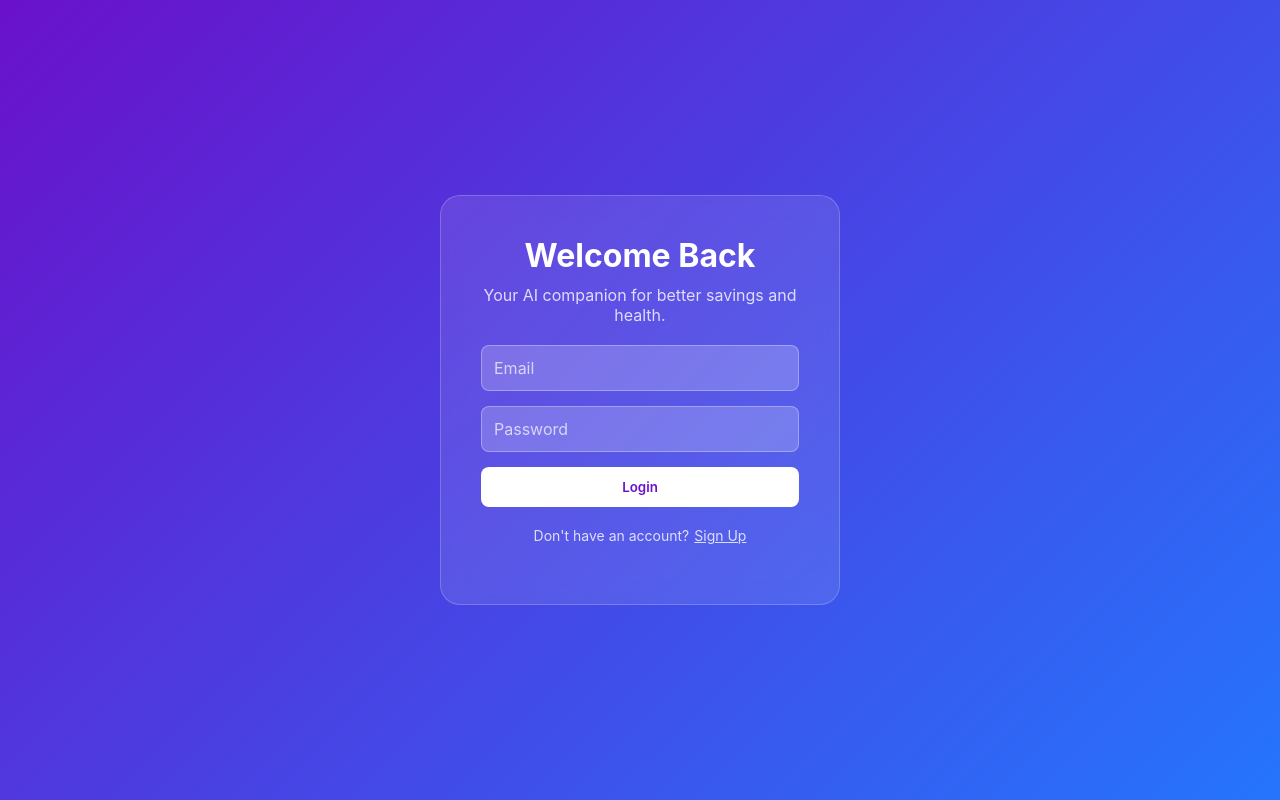
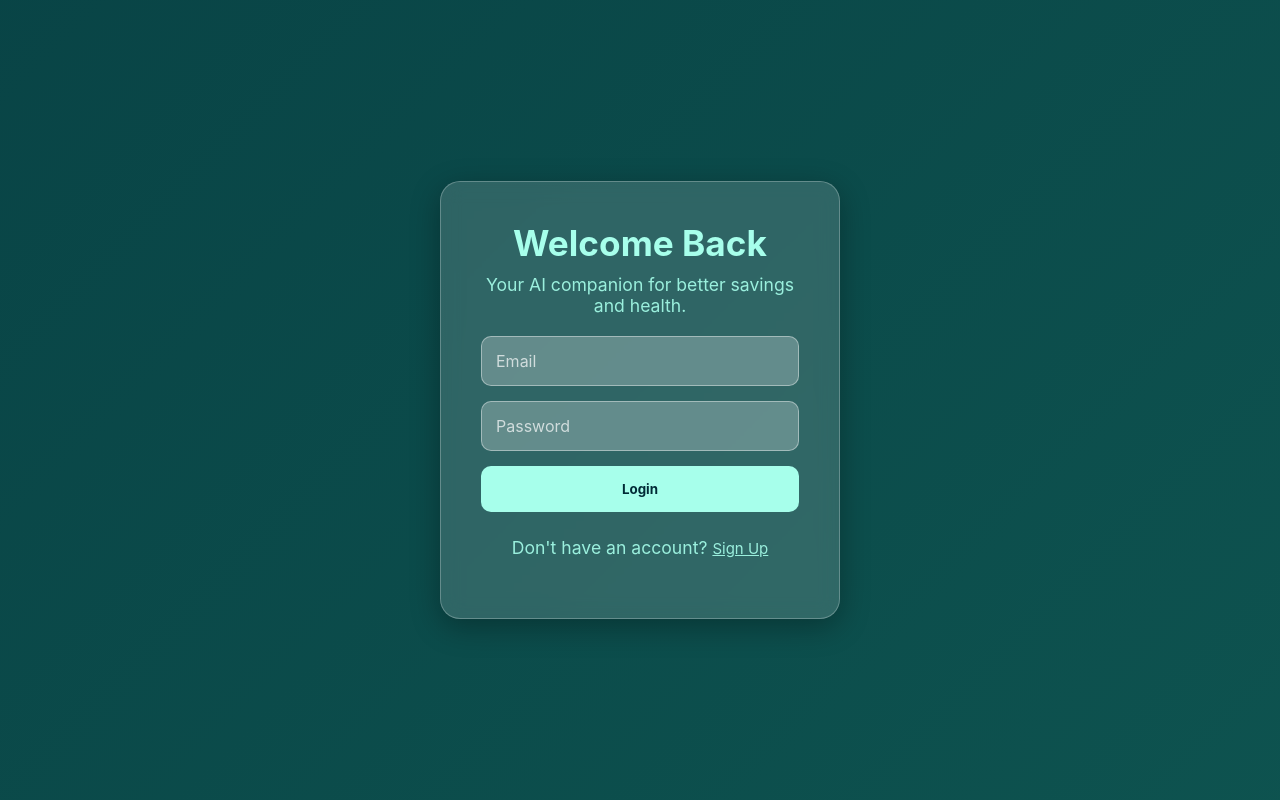
Before and after one commit to ras-al/smart-finance-manager, a React (Vite) app: page / in a window 1280 px wide. Built offline with nearby package versions, Linux system fonts and the light colour scheme; no server answers.

Commit message:
UI changes: updated theme and animations

```diff
--- a/src/styles.css
+++ b/src/styles.css
@@ -1,21 +1,25 @@
 /* --- Root Variables for Theming (Light Theme) --- */
 :root {
-    --primary-color: #6a11cb;
-    --secondary-color: #2575fc;
-    --background-color: #f4f7fd;
+    --primary-color: #002B36; /* Deep dark teal */
+    --secondary-color: #14655B; /* Vibrant emerald green */
+    --accent-light-color: #A7FFEB; /* Light, minty teal */
+    --background-color: #f4f7fd; /* Keeping a light background for general app UI */
     --card-background: #ffffff;
     --text-color: #333;
     --text-light: #777;
     --border-color: #e0e0e0;
     --shadow: 0 4px 12px rgba(0, 0, 0, 0.08);
-    --success-color: #2ecc71;
+    --success-color: #2ecc71; /* Can be adjusted to fit the teal scheme if desired */
     --warning-color: #f39c12;
     --danger-color: #e74c3c;
 }
 
 /* --- Dark Theme Variables --- */
 body.dark-theme {
-    --background-color: #121212;
+    --primary-color: #002B36; /* Stays the deep dark teal */
+    --secondary-color: #14655B; /* Stays the vibrant emerald green */
+    --accent-light-color: #A7FFEB; /* Stays the light minty teal */
+    --background-color: #121212; /* Dark background for dark theme */
     --card-background: #1e1e1e;
     --text-color: #e0e0e0;
     --text-light: #a0a0a0;
@@ -37,31 +41,120 @@ body.dark-theme {
 
 @keyframes pulse {
     0% {
-        box-shadow: 0 0 0 0 rgba(243, 156, 18, 0.4);
+        box-shadow: 0 0 0 0 rgba(20, 101, 91, 0.4); /* Using the secondary color for pulse */
     }
     70% {
-        box-shadow: 0 0 0 10px rgba(243, 156, 18, 0);
+        box-shadow: 0 0 0 10px rgba(20, 101, 91, 0);
     }
     100% {
-        box-shadow: 0 0 0 0 rgba(243, 156, 18, 0);
+        box-shadow: 0 0 0 0 rgba(20, 101, 91, 0);
     }
+}
+
+/* Continuous wave gradient animation for background */
+@keyframes continuous-wave {
+    0% { background-position: 0% 50%; }
+    100% { background-position: 100% 50%; }
+}
+
+/* New pulsing glow animation for the floating action button */
+@keyframes fab-glow {
+    0% {
+        box-shadow: 0 0 0 0 rgba(20, 101, 91, 0.7); /* Using the secondary color for glow */
+    }
+    70% {
+        box-shadow: 0 0 0 15px rgba(20, 101, 91, 0);
+    }
+    100% {
+        box-shadow: 0 0 0 0 rgba(20, 101, 91, 0);
+    }
+}
+
+/* Wave-like gradient animation for text */
+@keyframes text-wave {
+    0% { background-position: 100% 0; }
+    100% { background-position: 0% 0; }
 }
 
 
 * { box-sizing: border-box; margin: 0; padding: 0; font-family: 'Inter', 'Segoe UI', 'Roboto', 'Helvetica Neue', sans-serif; }
 body { background-color: var(--background-color); color: var(--text-color); overflow-x: hidden; transition: background-color 0.3s, color 0.3s; }
 #root { height: 100vh; width: 100vw; }
-.loading-screen, .login-container { display: flex; align-items: center; justify-content: center; height: 100vh; width: 100vw; background: linear-gradient(135deg, var(--primary-color), var(--secondary-color)); color: white; text-align: center; }
-.login-box { background: rgba(255, 255, 255, 0.1); padding: 40px; border-radius: 20px; backdrop-filter: blur(10px); border: 1px solid rgba(255, 255, 255, 0.2); width: 90%; max-width: 400px; }
-.login-box h1 { margin-bottom: 10px; }
-.login-box p { margin-bottom: 20px; opacity: 0.8; }
+
+/* The loading and login screens now use a professional, emerald gradient */
+.loading-screen, .login-container {
+    display: flex;
+    align-items: center;
+    justify-content: center;
+    height: 100vh;
+    width: 100vw;
+    background: linear-gradient(135deg, #002B36, #14655B); /* Deep to vibrant teal */
+    background-size: 400% 400%;
+    animation: continuous-wave 15s ease infinite;
+    color: white;
+    text-align: center;
+}
+
+.login-box {
+    background: rgba(255, 255, 255, 0.15); /* Semi-transparent white card */
+    padding: 40px;
+    border-radius: 20px;
+    backdrop-filter: blur(10px);
+    border: 1px solid rgba(255, 255, 255, 0.25);
+    width: 90%;
+    max-width: 400px;
+    animation: fadeIn 0.5s ease-out;
+    box-shadow: 0 8px 30px rgba(0, 0, 0, 0.3);
+}
+.login-box h1 { margin-bottom: 10px; font-size: 2.2em; font-weight: 700; color: var(--accent-light-color); } /* Light teal heading */
+.login-box p { margin-bottom: 20px; opacity: 0.9; font-size: 1.1em; color: var(--accent-light-color); } /* Light teal text */
 .auth-form { display: flex; flex-direction: column; gap: 15px; }
-.auth-form input { background: rgba(255,255,255,0.2); border: 1px solid rgba(255,255,255,0.3); padding: 12px; border-radius: 8px; color: white; font-size: 16px; }
+.auth-form input {
+    background: rgba(255,255,255,0.25);
+    border: 1px solid rgba(255,255,255,0.4);
+    padding: 14px;
+    border-radius: 10px;
+    color: white;
+    font-size: 16px;
+    transition: background-color 0.3s, border-color 0.3s;
+}
 .auth-form input::placeholder { color: rgba(255,255,255,0.7); }
-.auth-form button { background: white; color: var(--primary-color); border: none; padding: 12px; border-radius: 8px; font-weight: 600; cursor: pointer; transition: background 0.2s; }
-.auth-form button:hover { background: #f0f0f0; }
-.auth-toggle { margin-top: 20px; font-size: 14px; }
-.auth-toggle button { background: none; border: none; color: white; text-decoration: underline; cursor: pointer; font-size: 14px; margin-left: 5px; }
+.auth-form input:focus {
+    background: rgba(255, 255, 255, 0.35);
+    border-color: rgba(255, 255, 255, 0.6);
+    outline: none;
+}
+
+.auth-form button {
+    background: var(--accent-light-color); /* Light teal button */
+    color: var(--primary-color); /* Deep dark teal text on button */
+    border: none;
+    padding: 15px;
+    border-radius: 10px;
+    font-weight: 700;
+    cursor: pointer;
+    transition: all 0.3s ease;
+}
+.auth-form button:hover {
+    background: #8de8d8; /* Slightly darker light teal on hover */
+    transform: translateY(-3px) scale(1.01);
+    box-shadow: 0 4px 15px rgba(0, 0, 0, 0.2);
+}
+.auth-toggle { margin-top: 25px; font-size: 15px; }
+.auth-toggle button {
+    background: none;
+    border: none;
+    color: var(--accent-light-color);
+    text-decoration: underline;
+    cursor: pointer;
+    font-size: 15px;
+    margin-left: 5px;
+    transition: color 0.2s;
+}
+.auth-toggle button:hover {
+    color: #ccffee; /* Even lighter teal on hover */
+}
+
 
 /* --- App Layout --- */
 .app-container { display: flex; flex-direction: column; height: 100vh; }
@@ -79,11 +172,36 @@ body { background-color: var(--background-color); color: var(--text-color); over
     padding: 10px 20px;
     transition: background-color 0.3s, border-color 0.3s;
 }
-.sidebar-header h2 { background: linear-gradient(135deg, var(--primary-color), var(--secondary-color)); -webkit-background-clip: text; -webkit-text-fill-color: transparent; font-size: 24px; }
+
+.sidebar-header {
+    display: flex;
+    align-items: center;
+    gap: 10px;
+}
+
+/* Animated "Smart AI" text */
+.sidebar-header h2 {
+    font-size: 24px;
+    font-weight: 700;
+    background: linear-gradient(90deg, var(--primary-color), var(--accent-light-color), var(--primary-color)); /* Deep teal to light teal gradient */
+    background-size: 200% auto; /* Make the gradient wider than the text */
+    -webkit-background-clip: text;
+    -webkit-text-fill-color: transparent;
+    animation: text-wave 3s linear infinite; /* Apply the wave animation */
+}
+
+.sidebar-header .logo {
+    width: 32px;
+    height: 32px;
+}
 .sidebar-nav { display: flex; flex-direction: row; gap: 10px; }
 .sidebar-nav button { background: none; border: none; text-align: left; padding: 12px 15px; border-radius: 8px; cursor: pointer; font-size: 16px; color: var(--text-light); transition: all 0.2s ease; }
 .sidebar-nav button:hover { background-color: var(--background-color); color: var(--text-color); }
-.sidebar-nav button.active { background: linear-gradient(90deg, var(--primary-color), var(--secondary-color)); color: white; font-weight: 600; }
+.sidebar-nav button.active {
+    background: linear-gradient(90deg, var(--primary-color), var(--secondary-color));
+    color: white;
+    font-weight: 600;
+}
 .sidebar-footer { display: flex; align-items: center; gap: 15px; }
 .user-profile { display: flex; align-items: center; justify-content: center; gap: 10px; padding: 10px; border-radius: 8px; background-color: var(--background-color); }
 .logout-btn { width: auto; margin-top: 0; padding: 10px; border: 1px solid var(--border-color); background: transparent; color: var(--text-light); border-radius: 8px; cursor: pointer; transition: all 0.2s ease; }
@@ -140,14 +258,33 @@ body { background-color: var(--background-color); color: var(--text-color); over
 .streak .streak-icon { font-size: 24px; } .streak p { font-size: 20px; font-weight: 600; margin: 5px 0; } .streak span { font-size: 14px; color: var(--text-light); }
 .badges-container h4 { font-size: 14px; color: var(--text-light); margin-bottom: 10px; border-top: 1px solid var(--border-color); padding-top: 15px; }
 .badge { display: inline-block; background: var(--background-color); padding: 5px 10px; border-radius: 15px; font-size: 12px; margin-right: 5px; margin-bottom: 5px; }
+.tag.junk { background-color: #fde2e2; color: var(--danger-color); } .tag.healthy { background-color: #e2fdef; color: var(--success-color); } .tag.impulse { background-color: #fef3e2; color: var(--warning-color); }
 .transaction-list { list-style: none; }
 .transaction-item { display: flex; align-items: center; padding: 15px 0; border-bottom: 1px solid var(--border-color); }
 .transaction-item:last-child { border-bottom: none; }
 .transaction-details { flex-grow: 1; } .transaction-details strong { display: block; } .transaction-details span { font-size: 12px; color: var(--text-light); }
 .transaction-tags .tag { font-size: 11px; padding: 3px 8px; border-radius: 10px; background-color: var(--background-color); margin: 0 2px; }
-.tag.junk { background-color: #fde2e2; color: #e74c3c; } .tag.healthy { background-color: #e2fdef; color: #2ecc71; } .tag.impulse { background-color: #fef3e2; color: #f39c12; }
 .transaction-amount { font-weight: 600; font-size: 16px; }
-.fab { position: fixed; bottom: 30px; right: 30px; width: 60px; height: 60px; border-radius: 50%; background: linear-gradient(135deg, var(--primary-color), var(--secondary-color)); color: white; border: none; font-size: 32px; display: flex; align-items: center; justify-content: center; box-shadow: 0 6px 20px rgba(0, 0, 0, 0.2); cursor: pointer; transition: transform 0.2s ease; }
+/* Applying the new glow animation to the home button */
+.fab {
+    position: fixed;
+    bottom: 30px;
+    right: 30px;
+    width: 60px;
+    height: 60px;
+    border-radius: 50%;
+    background: linear-gradient(135deg, var(--primary-color), var(--secondary-color));
+    color: white;
+    border: none;
+    font-size: 32px;
+    display: flex;
+    align-items: center;
+    justify-content: center;
+    box-shadow: 0 6px 20px rgba(0, 0, 0, 0.2);
+    cursor: pointer;
+    transition: transform 0.2s ease;
+    animation: fab-glow 2s infinite;
+}
 .fab:hover { transform: scale(1.1); }
 .add-transaction-view, .analytics-view, .goals-view, .reports-view, .settings-view, .comparison-view { max-width: 800px; margin: 0 auto; }
 .add-transaction-view h1, .analytics-view h1, .goals-view h1, .reports-view h1, .settings-view h1, .comparison-view h1 { margin-bottom: 10px; }
@@ -169,37 +306,11 @@ body { background-color: var(--background-color); color: var(--text-color); over
 .challenge-item { display: flex; align-items: center; gap: 15px; padding: 15px; border-radius: 10px; margin-bottom: 10px; background-color: var(--background-color); }
 .challenge-item.completed { background-color: #e2fdef; border: 1px solid var(--success-color); }
 .challenge-icon { font-size: 24px; } .challenge-details { flex-grow: 1; } .challenge-details p { font-size: 12px; color: var(--text-light); margin: 0; } .challenge-status { font-size: 24px; }
-
 @media (max-width: 768px) {
     .app-container { flex-direction: column-reverse; }
     .main-content { padding: 15px; }
     .sidebar { order: 2; }
-    .sidebar-header, .user-profile, .logout-btn, .theme-toggle { display: none; }
-    .sidebar-nav { width: 100%; justify-content: space-around; }
-    .sidebar-nav button { flex-grow: 1; text-align: center; font-size: 14px; padding: 8px 10px; }
-    .content-grid { grid-template-columns: 1fr; }
-    .fab { bottom: 80px; right: 15px; }
-}
-
-@media (max-width: 768px) {
-    .app-container { flex-direction: column-reverse; }
-    .main-content { padding: 15px; }
-    .sidebar { order: 2; }
-    .sidebar-header, .user-profile, .logout-btn, .theme-toggle { display: none; }
-    .sidebar-nav { width: 100%; justify-content: space-around; }
-    .sidebar-nav button { flex-grow: 1; text-align: center; font-size: 14px; padding: 8px 10px; }
-    .content-grid { grid-template-columns: 1fr; }
-    .fab { bottom: 80px; right: 15px; }
-}
-@media (max-width: 768px) {
-    .app-container { flex-direction: column-reverse; }
-    .main-content { padding: 15px; }
-    .sidebar { order: 2; }
-
-    /* Keep these hidden */
     .sidebar-header, .user-profile, .logout-btn { display: none; }
-
-    /* Keep theme toggle visible & move to top-right */
     .theme-toggle {
         display: flex;
         position: absolute;
@@ -209,7 +320,6 @@ body { background-color: var(--background-color); color: var(--text-color); over
         height: 36px;
         font-size: 1.2rem;
     }
-
     .sidebar-nav { width: 100%; justify-content: space-around; }
     .sidebar-nav button { flex-grow: 1; text-align: center; font-size: 14px; padding: 8px 10px; }
     .content-grid { grid-template-columns: 1fr; }
```
Also changed, not shown: src/App.jsx (+57 -29 lines), src/components/Views.jsx (+5 -5 lines).
